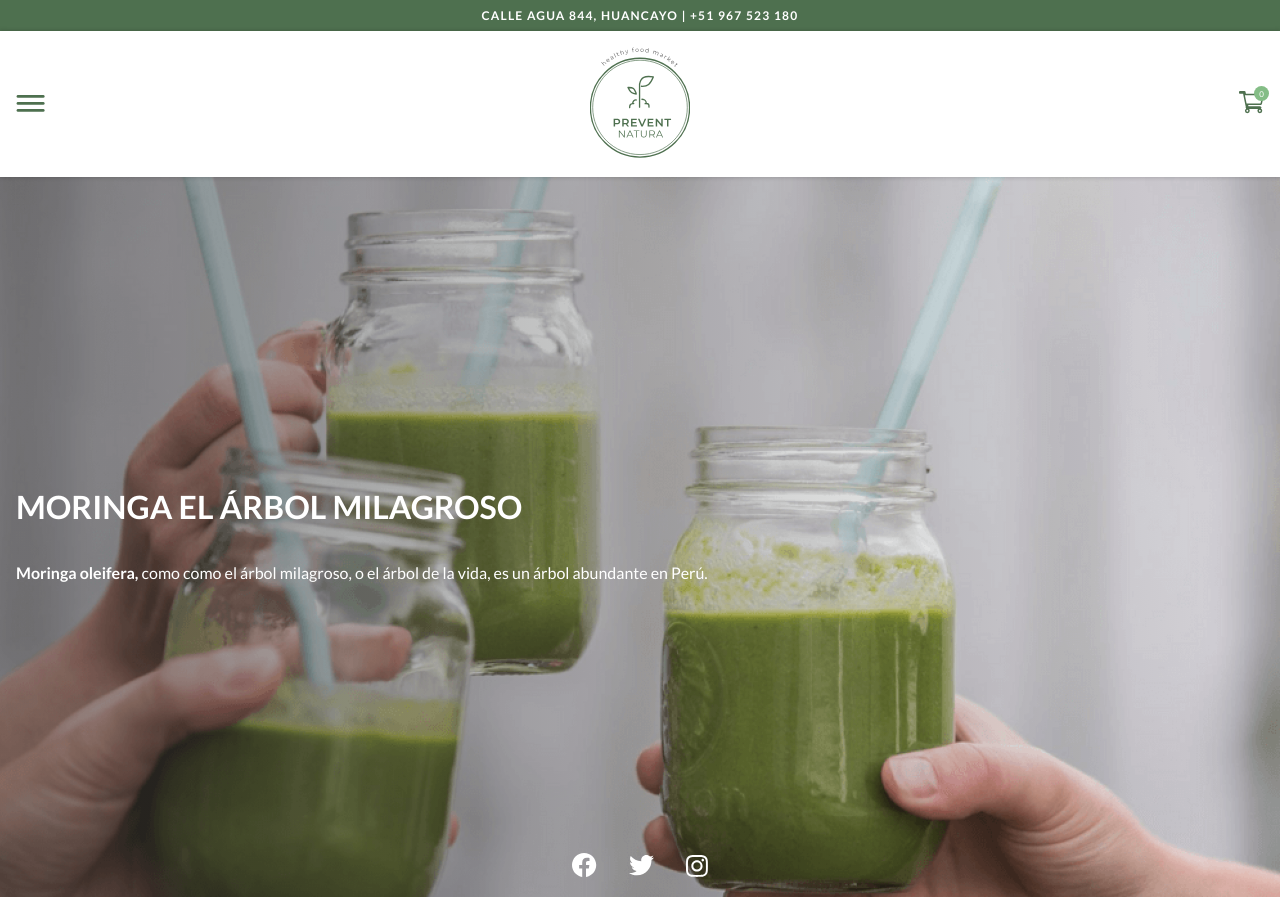
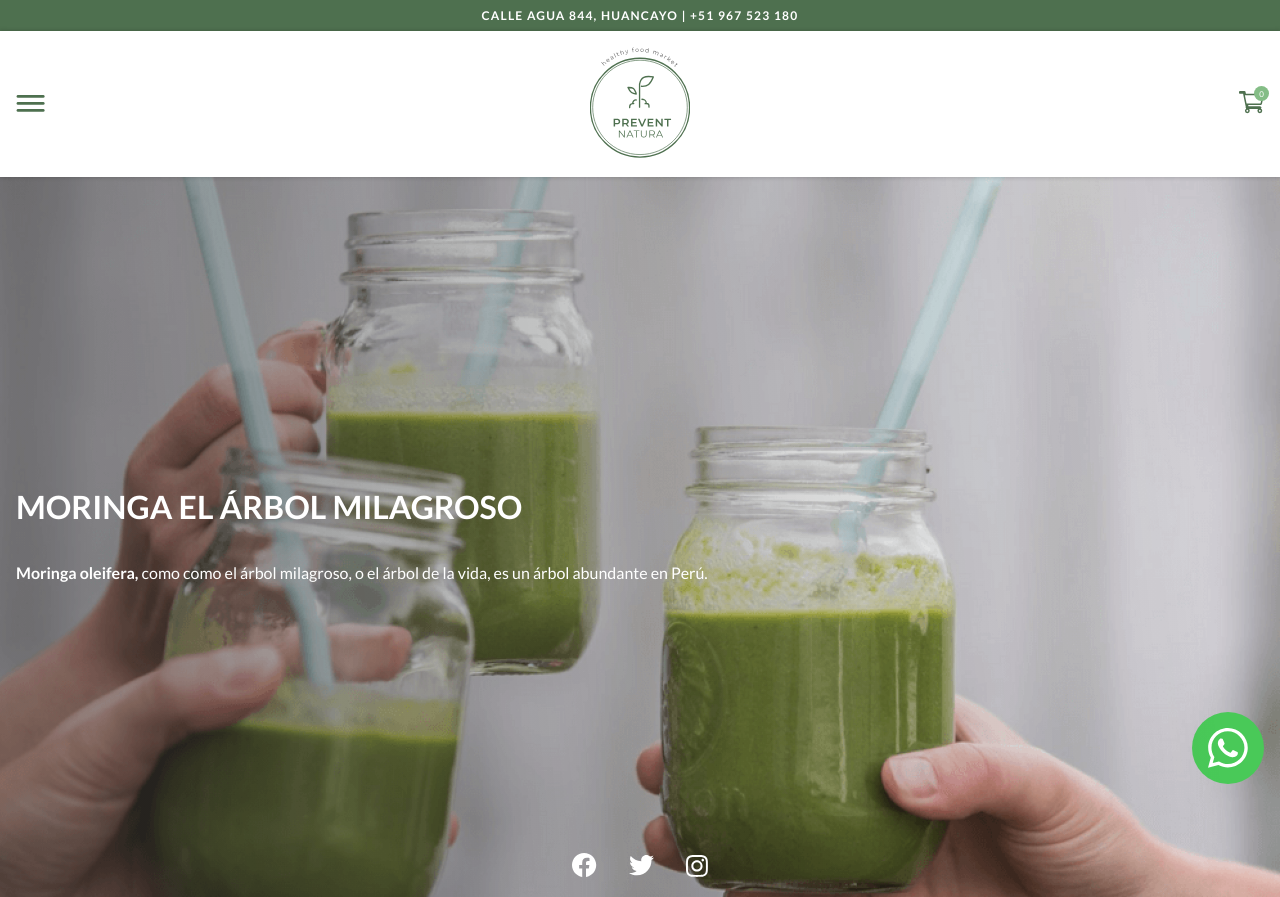
Before and after one commit to harveyloop/prevent-nature, a website: page public/index.html in a window 1280 px wide. Shown: the top 897 px of the page. Drawn offline with Linux system fonts and the light colour scheme.

Commit message:
footer add

```diff
--- a/public/index.html
+++ b/public/index.html
@@ -5,7 +5,7 @@
     <meta http-equiv="X-UA-Compatible" content="IE=edge" />
     <meta name="viewport" content="width=device-width, initial-scale=1.0" />
     <link rel="stylesheet" href="../styles/style.css" />
-    <title>PREVENT NATURE</title>
+    <title>PREVENT NATURE | Inicio</title>
   </head>
   <body>
     <header>
@@ -613,7 +613,11 @@
         <span class="copy__footer"> © 2022 Prevent Natura. </span>
       </div>
     </footer>
-
+    <div class="button-whatsapp">
+      <button>
+        <img src="../assets/whatsapp.svg" alt="whatsapp" />
+      </button>
+    </div>
     <script src="../src/index.js" type="module"></script>
   </body>
 </html>
--- a/styles/root.css
+++ b/styles/root.css
@@ -8,6 +8,7 @@
   --black: #434343;
   --gray: #8b8b8b;
   --semi-white: #fdfdfd;
+  --green-whatsapp: #49c958;
 }
 *,
 *::after,
--- a/styles/style.css
+++ b/styles/style.css
@@ -4,3 +4,7 @@
 @import url("./header.css");
 @import url("./main.css");
 @import url("./footer.css");
+
+/* aditionals */
+
+@import url("./whatsapp.css");
--- /dev/null
+++ b/styles/whatsapp.css
@@ -0,0 +1,19 @@
+.button-whatsapp {
+  position: fixed;
+  bottom: 0;
+  right: 0;
+  margin: 1rem;
+}
+
+.button-whatsapp button {
+  background: var(--green-whatsapp);
+  display: flex;
+  justify-content: center;
+  align-items: center;
+  padding: 1rem;
+  border-radius: 255px;
+  border: none;
+}
+.button-whatsapp img {
+  width: 40px;
+}
```
